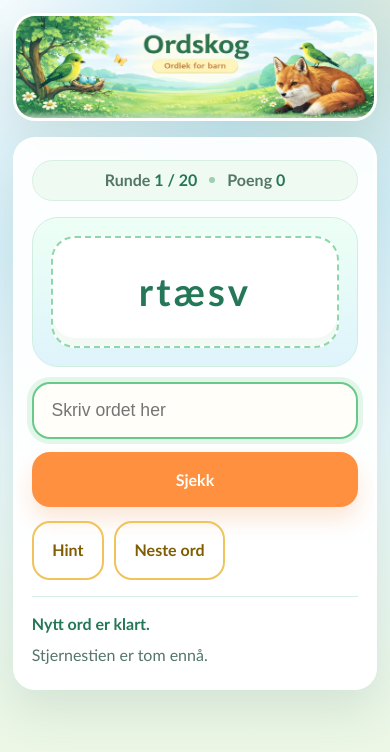
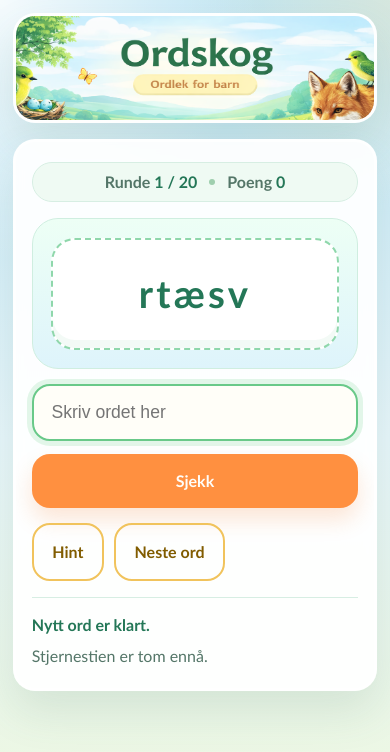
Before and after one commit to ToivoCode/Word-Forest, a plain HTML site: page index.html in a window 390 px wide. Drawn offline with Linux system fonts and the light colour scheme.

Commit message:
Improve banner for mobile

```diff
--- a/style.css
+++ b/style.css
@@ -370,6 +370,22 @@ button:focus-visible {
     border-radius: 22px;
   }
 
+  .banner-shell {
+    height: 110px;
+    display: flex;
+    align-items: center;
+    justify-content: center;
+  }
+
+  .banner-image {
+    width: 100%;
+    height: 100%;
+    object-fit: cover;
+    object-position: center;
+    transform: translateY(18px) scale(1.42);
+    transform-origin: center;
+  }
+
   .game-panel {
     padding-left: 1rem;
     padding-right: 1rem;
```
